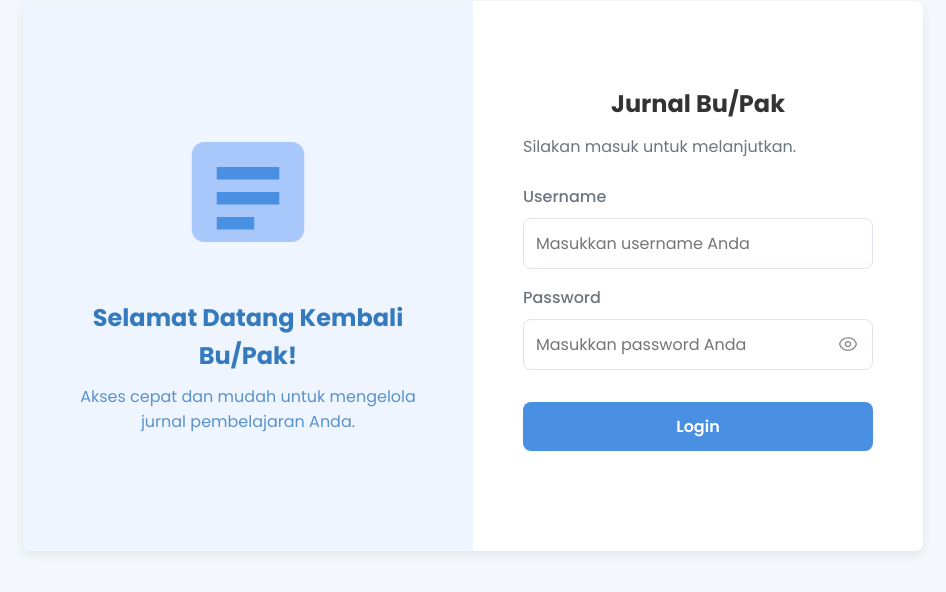
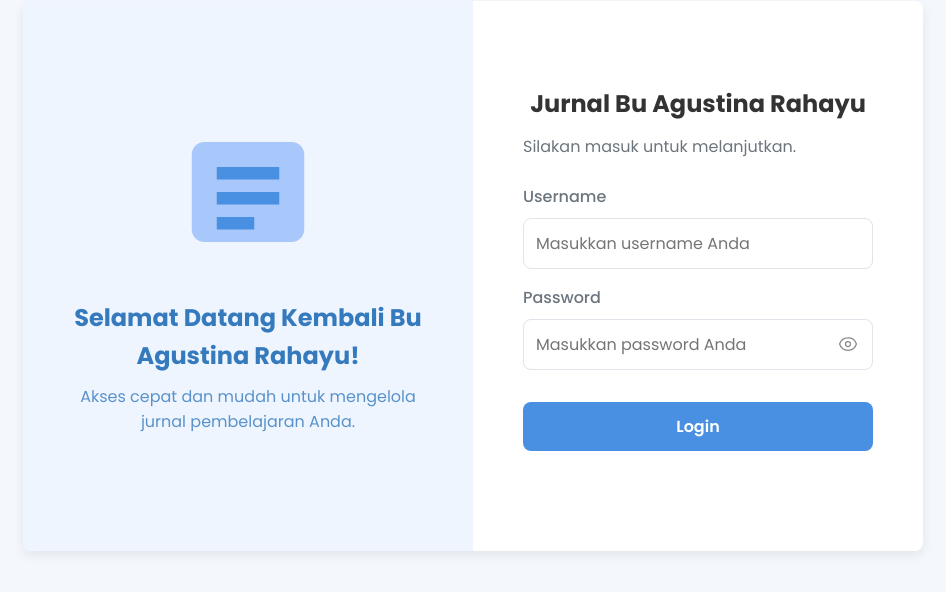
Before and after one commit to Wahyudi-1/jurnalAgustinaRahayu, a plain HTML site: page index.html in a window 1280 px wide. Shown: the part 124-716 px from the top of the page, without its empty margins (167-1113 px from the left). Drawn offline with nearby package versions, Linux system fonts and the light colour scheme.

Commit message:
Update index.html

```diff
--- a/index.html
+++ b/index.html
@@ -41,7 +41,7 @@
                     <path d="M7 12H17V14H7V12Z" fill="#4a90e2"/>
                     <path d="M7 16H13V18H7V16Z" fill="#4a90e2"/>
                 </svg>
-                <h3>Selamat Datang Kembali Bu/Pak!</h3>
+                <h3>Selamat Datang Kembali Bu Agustina Rahayu!</h3>
                 <p>Akses cepat dan mudah untuk mengelola jurnal pembelajaran Anda.</p>
             </div>
         </div>
@@ -50,7 +50,7 @@
         <div class="login-form-container">
             <div class="login-form-content">
 
-                <h2 class="logo">Jurnal Bu/Pak</h2>
+                <h2 class="logo">Jurnal Bu Agustina Rahayu</h2>
                 <p style="color: var(--text-light); margin-bottom: 25px;">Silakan masuk untuk melanjutkan.</p>
 
                 <form onsubmit="event.preventDefault(); document.getElementById('loginButton').click();">
```
